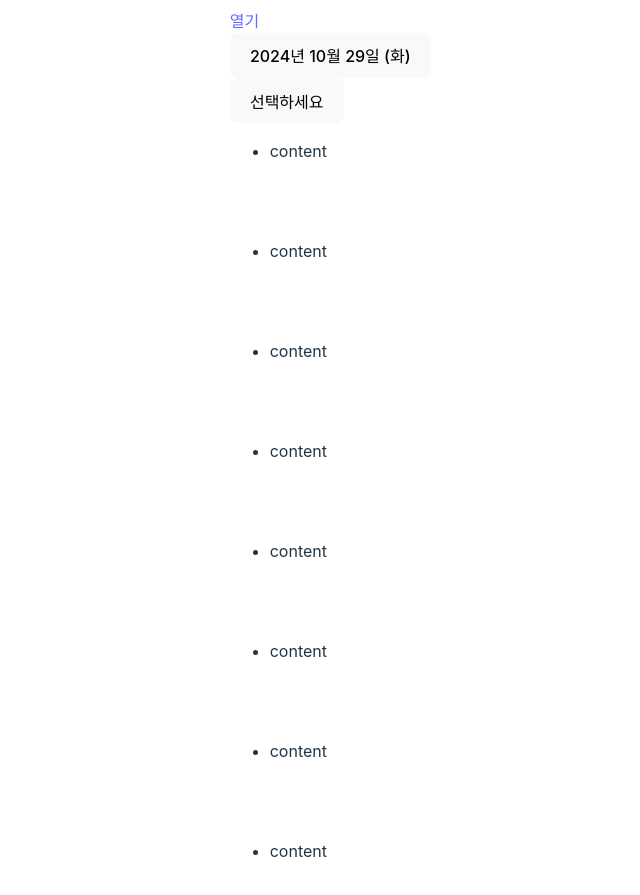
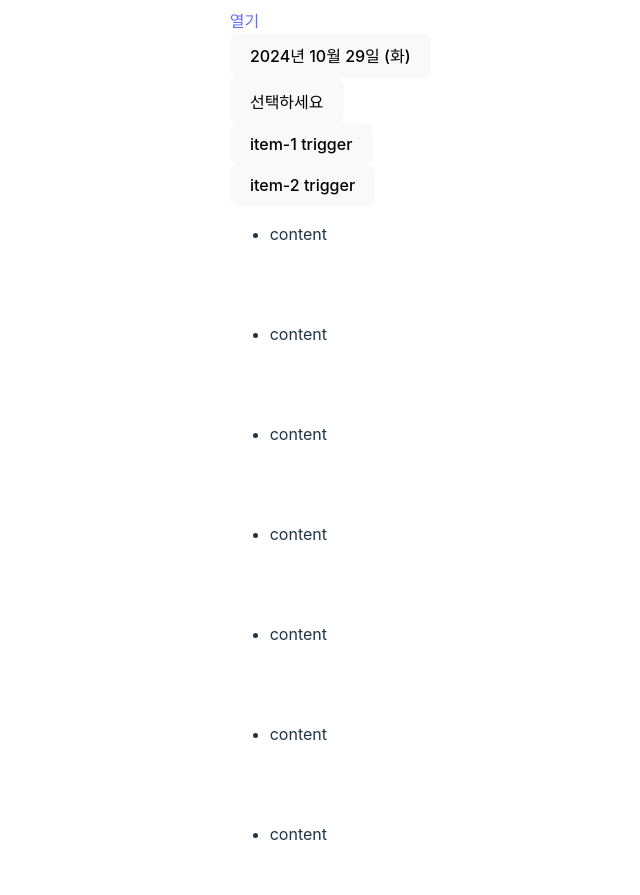
Before and after one commit to cksgh5654/react-ui-kit, a React (Vite) app: page / in a window 1280 px wide. Shown: the part 920-1815 px from the top of the page, without its empty margins (16-656 px from the left). Built offline with nearby package versions, Linux system fonts and the light colour scheme.

Commit message:
feat 아코디언

```diff
--- a/package.json
+++ b/package.json
@@ -1,7 +1,7 @@
 {
   "name": "parkchanho-react-ui-kit",
   "private": false,
-  "version": "0.0.2",
+  "version": "0.0.9",
   "type": "module",
   "scripts": {
     "dev": "vite",
--- a/src/App.tsx
+++ b/src/App.tsx
@@ -8,6 +8,7 @@ import {
   Modal,
   DatePicker,
   Select,
+  Accordion,
 } from "./components";
 import ExamplePage from "./components/Progress/ExamplePage";
 
@@ -169,6 +170,16 @@ function App() {
           <Select.Item value={"3"}>Three</Select.Item>
         </Select.Content>
       </Select>
+      <Accordion>
+        <Accordion.Item value="item-1">
+          <Accordion.Trigger>item-1 trigger</Accordion.Trigger>
+          <Accordion.Content>item-1 Content.</Accordion.Content>
+        </Accordion.Item>
+        <Accordion.Item value="item-2">
+          <Accordion.Trigger>item-2 trigger</Accordion.Trigger>
+          <Accordion.Content>item-2 Content.</Accordion.Content>
+        </Accordion.Item>
+      </Accordion>
       <ul>
         <li style={{ height: "100px" }}>content</li>
         <li style={{ height: "100px" }}>content</li>
--- /dev/null
+++ b/src/components/Accordion/AccordionContent.tsx
@@ -0,0 +1,29 @@
+import { accordionContentCls } from "@consts/className";
+import { ReactNode, useContext, useMemo } from "react";
+import { AccordionContext } from ".";
+import { AccordionItemContext } from "./AccordionItem";
+
+interface AccordionContentProps {
+  children: ReactNode;
+  className?: string;
+}
+
+const AccordionContent = (props: AccordionContentProps) => {
+  const { children, className } = props;
+  const { openItem } = useContext(AccordionContext);
+  const { value } = useContext(AccordionItemContext);
+
+  const cls = useMemo(
+    () =>
+      className ? `${className} ${accordionContentCls}` : accordionContentCls,
+    [className]
+  );
+
+  return (
+    <>
+      {openItem.includes(value) ? <div className={cls}>{children}</div> : null}
+    </>
+  );
+};
+
+export default AccordionContent;
--- /dev/null
+++ b/src/components/Accordion/AccordionItem.tsx
@@ -0,0 +1,37 @@
+import { accordionItemCls } from "@consts/className";
+import { createContext, ReactNode, useMemo } from "react";
+
+interface AccordionItemProps {
+  value: string;
+  children: ReactNode;
+  className?: string;
+}
+
+interface AccordionItemContextProps {
+  value: string;
+}
+
+export const AccordionItemContext = createContext<AccordionItemContextProps>({
+  value: "",
+});
+
+const AccordionItem = (props: AccordionItemProps) => {
+  const { value, children, className } = props;
+
+  const contextValue = {
+    value,
+  };
+
+  const cls = useMemo(
+    () => (className ? `${className} ${accordionItemCls}` : accordionItemCls),
+    [className]
+  );
+
+  return (
+    <AccordionItemContext.Provider value={contextValue}>
+      <div className={cls}>{children}</div>
+    </AccordionItemContext.Provider>
+  );
+};
+
+export default AccordionItem;
--- /dev/null
+++ b/src/components/Accordion/AccordionTrigger.tsx
@@ -0,0 +1,38 @@
+import { accordionTriggerCls } from "@consts/className";
+import { ReactNode, useContext, useMemo } from "react";
+import { AccordionContext } from ".";
+import { AccordionItemContext } from "./AccordionItem";
+
+interface AccordionTriggerProps {
+  children: ReactNode;
+  className?: string;
+}
+
+const AccordionTrigger = (props: AccordionTriggerProps) => {
+  const { children, className } = props;
+  const { openItem, setOpenItem } = useContext(AccordionContext);
+  const { value } = useContext(AccordionItemContext);
+
+  const cls = useMemo(
+    () =>
+      className ? `${className} ${accordionTriggerCls}` : accordionTriggerCls,
+    [className]
+  );
+
+  return (
+    <button
+      onClick={() =>
+        setOpenItem(
+          openItem.includes(value)
+            ? openItem.filter((item) => item !== value)
+            : (prev) => [...prev, value]
+        )
+      }
+      className={cls}
+    >
+      {children}
+    </button>
+  );
+};
+
+export default AccordionTrigger;
--- /dev/null
+++ b/src/components/Accordion/index.tsx
@@ -0,0 +1,61 @@
+import {
+  createContext,
+  Dispatch,
+  FC,
+  ReactNode,
+  SetStateAction,
+  useMemo,
+  useState,
+} from "react";
+import AccordionItem from "./AccordionItem";
+import AccordionTrigger from "./AccordionTrigger";
+import AccordionContent from "./AccordionContent";
+import { accordionBaseCls } from "@consts/className";
+
+interface AccordionCompoundProps {
+  Item: typeof AccordionItem;
+  Trigger: typeof AccordionTrigger;
+  Content: typeof AccordionContent;
+}
+
+interface AccordionContextProps {
+  openItem: string[];
+  setOpenItem: Dispatch<SetStateAction<string[]>>;
+}
+
+interface AccordionProps {
+  children: ReactNode;
+  className?: string;
+}
+
+export const AccordionContext = createContext<AccordionContextProps>({
+  openItem: [],
+  setOpenItem: () => {},
+});
+
+const Accordion: FC<AccordionProps> & AccordionCompoundProps = (props) => {
+  const { children, className } = props;
+  const [openItem, setOpenItem] = useState<string[]>([]);
+
+  const contextValue = {
+    openItem,
+    setOpenItem,
+  };
+
+  const cls = useMemo(
+    () => (className ? `${className} ${accordionBaseCls}` : accordionBaseCls),
+    [className]
+  );
+
+  return (
+    <AccordionContext.Provider value={contextValue}>
+      <div className={cls}>{children}</div>
+    </AccordionContext.Provider>
+  );
+};
+
+Accordion.Item = AccordionItem;
+Accordion.Trigger = AccordionTrigger;
+Accordion.Content = AccordionContent;
+
+export default Accordion;
--- a/src/components/index.ts
+++ b/src/components/index.ts
@@ -8,3 +8,4 @@ export { default as Progress } from "./Progress";
 export { default as Modal } from "./Modal";
 export { default as DatePicker } from "./DatePicker";
 export { default as Select } from "./Select";
+export { default as Accordion } from "./Accordion";
--- a/src/consts/className.ts
+++ b/src/consts/className.ts
@@ -55,3 +55,9 @@ export const selectBaseCls = getBaseCls("select");
 export const selectContentCls = getBaseCls("select-content");
 export const selectItemCls = getBaseCls("select-item");
 export const selectTirggerCls = getBaseCls("select-trigger");
+
+// Accordion Component
+export const accordionBaseCls = getBaseCls("accordion");
+export const accordionItemCls = getBaseCls("accordion-item");
+export const accordionTriggerCls = getBaseCls("accordion-trigger");
+export const accordionContentCls = getBaseCls("accordion-content");
```
Also changed, not shown: 2 other files (tests, documents, lock files or other folders).
